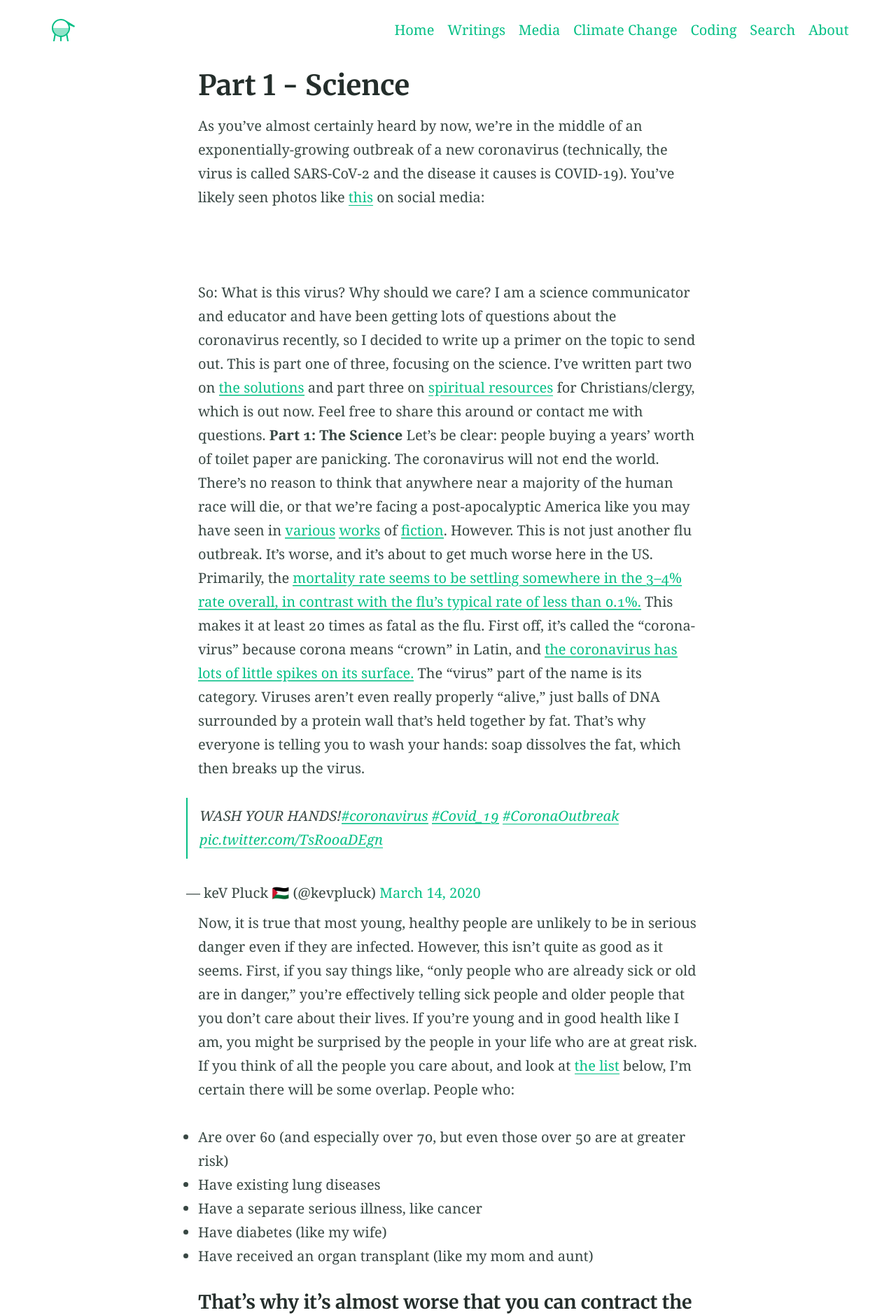
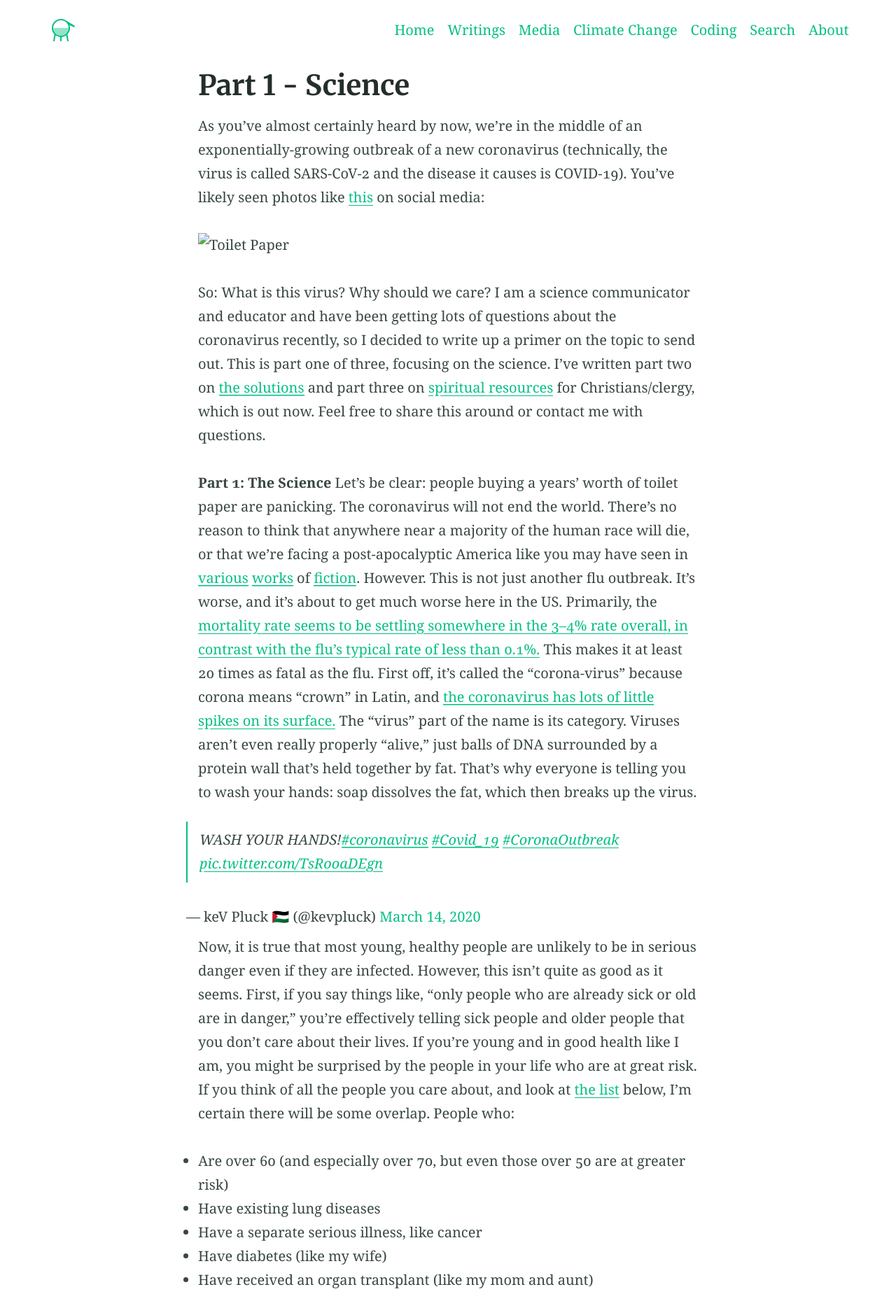
Before and after one commit to matthewdgroves/matthewdgroves.github.io, a Jekyll site: the page built from PartOneScience.md, in a window 1280 px wide. Shown: the top 1879 px of the page at 70% size. Built offline with Jekyll 4.4.1, drawn with Linux system fonts in a browser that asks for light colours; comment, search, counter and statistics services are not loaded.

Commit message:
Update PartOneScience.md

```diff
--- a/PartOneScience.md
+++ b/PartOneScience.md
@@ -5,9 +5,10 @@ excerpt: The science of the novel coronavirus
 
 As you’ve almost certainly heard by now, we’re in the middle of an exponentially-growing outbreak of a new coronavirus (technically, the virus is called SARS-CoV-2 and the disease it causes is COVID-19). You’ve likely seen photos like [this](https://www.miamiherald.com/news/nation-world/world/article241141236.html) on social media:
 
-![](assets/images/covid/tp.jpg)
+![Toilet Paper](assets/images/covid/tp.jpg)
 
 So: What is this virus? Why should we care? I am a science communicator and educator and have been getting lots of questions about the coronavirus recently, so I decided to write up a primer on the topic to send out. This is part one of three, focusing on the science. I’ve written part two on [the solutions](PartTwoSolutions.md) and part three on [spiritual resources](PartThreeSpirituality.md) for Christians/clergy, which is out now. Feel free to share this around or contact me with questions.
+
 **Part 1: The Science**
 Let’s be clear: people buying a years’ worth of toilet paper are panicking. The coronavirus will not end the world. There’s no reason to think that anywhere near a majority of the human race will die, or that we’re facing a post-apocalyptic America like you may have seen in [various](https://en.wikipedia.org/wiki/The_Stand) [works](https://en.wikipedia.org/wiki/Station_Eleven) of [fiction](https://www.syfy.com/syfywire/5-movies-people-win-for-your-coronavirus-quarantine).
 However.
```
